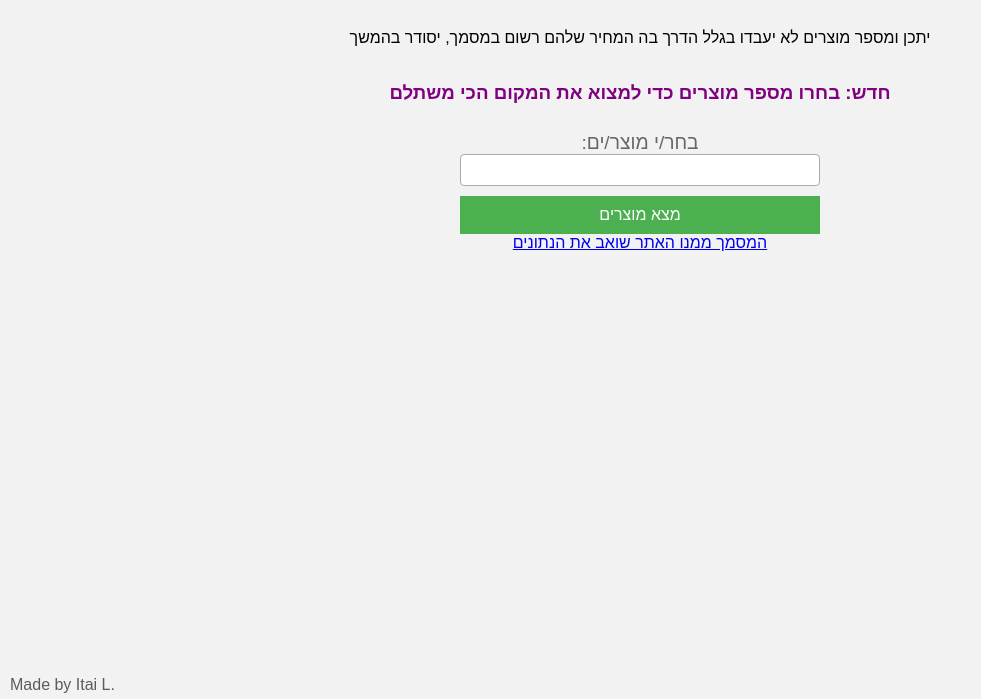
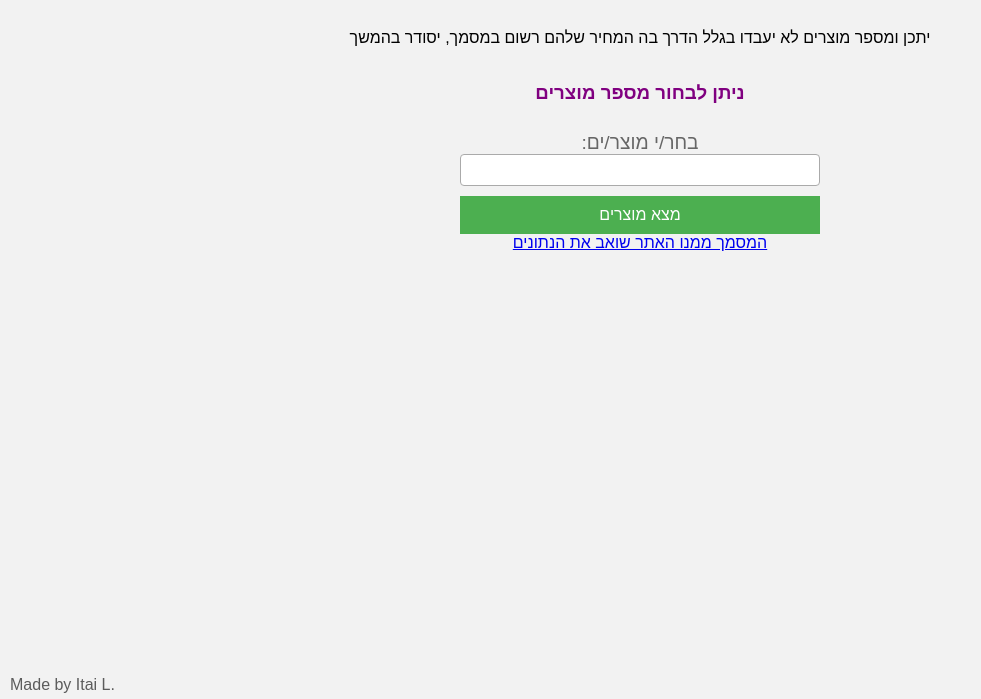
Before and after one commit to itailitai/CheapestCampusItem, a plain HTML site: page index.html in a window 1280 px wide. Shown: the part 101-800 px from the top of the page, without its empty margins (0-981 px from the left). Drawn offline with nearby package versions, Linux system fonts and the light colour scheme; no server answers.

Commit message:
Update index.html

```diff
--- a/index.html
+++ b/index.html
@@ -375,9 +375,7 @@
     <p>
       יתכן ומספר מוצרים לא יעבדו בגלל הדרך בה המחיר שלהם רשום במסמך, יסודר בהמשך
     </p>
-    <h3 style="color: purple">
-      חדש: בחרו מספר מוצרים כדי למצוא את המקום הכי משתלם
-    </h3>
+    <h3 style="color: purple; text-align: center">ניתן לבחור מספר מוצרים</h3>
     <label for="item">בחר/י מוצר/ים:</label>
     <select id="item" name="item" multiple="multiple">
       <!-- Options will be populated dynamically -->
```
